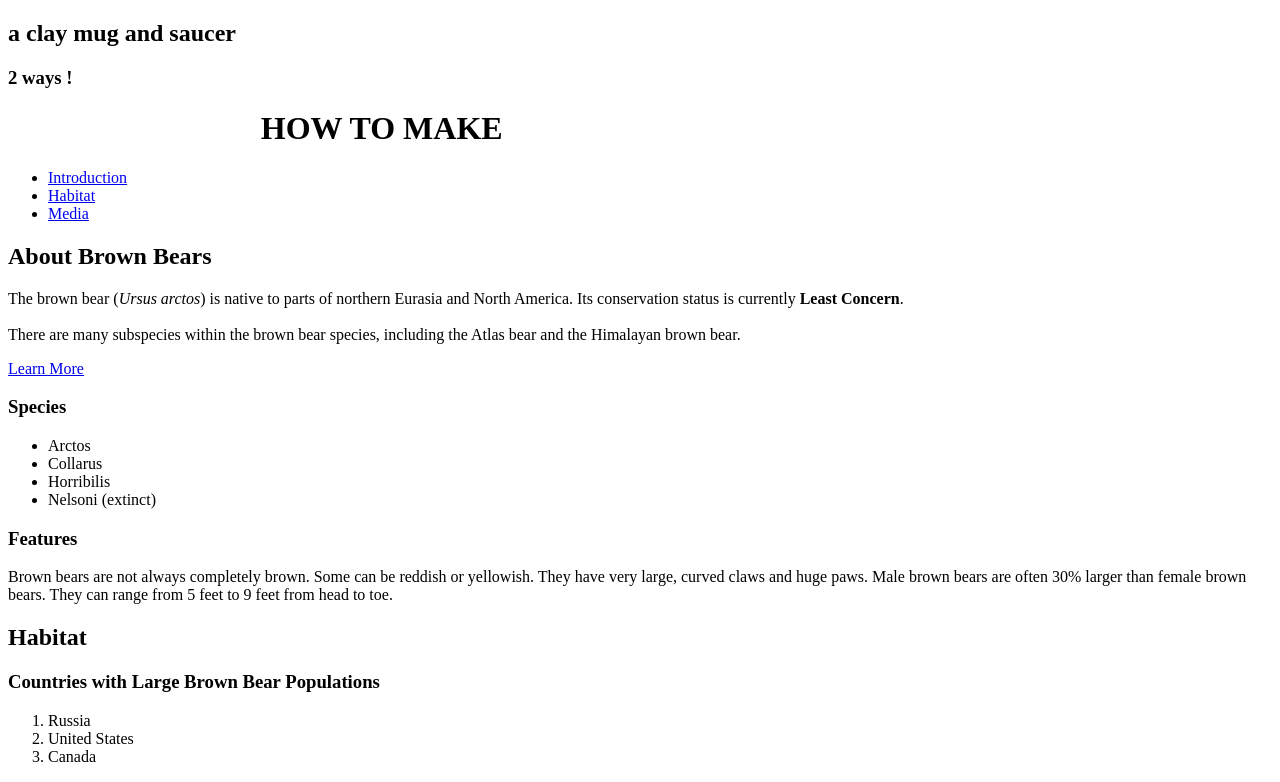
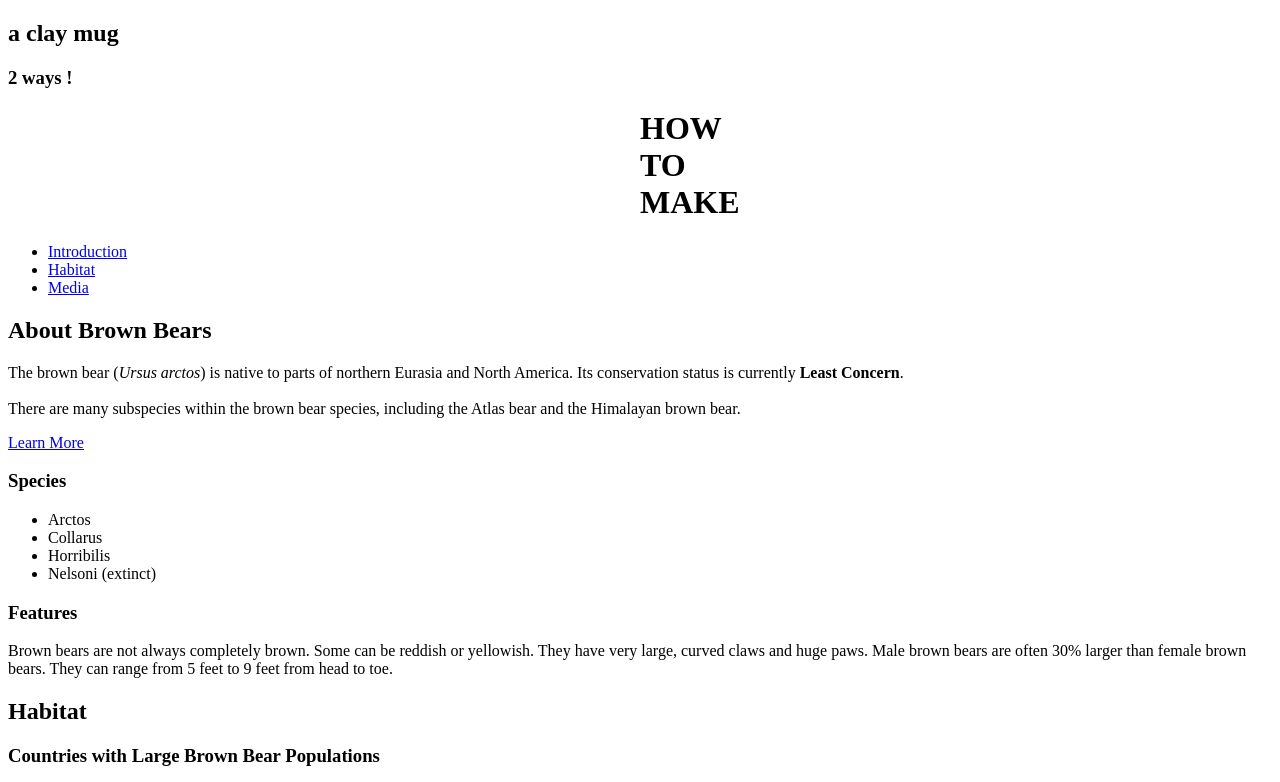
Before and after one commit to chani-moon/chani-moon.github.io, a plain HTML site: page index.html in a window 1280 px wide. Shown: the top 782 px of the page. Drawn offline with Linux system fonts and the light colour scheme.

Commit message:
Update index.html

```diff
--- a/index.html
+++ b/index.html
@@ -1,12 +1,12 @@
 <!DOCTYPE html>
 <html>
  <head>
- <title style="margin-left:20%; margin-right:20%;"> HOW TO MAKE </title>
- <h2> a clay mug and saucer </h2>
+ <title> ceramic mug tutorial</title>
+ <h2>a clay mug </h2>
  <h3> 2 ways !</h3>
 </head>
 <body>
- <h1 style="margin-left:20%; margin-right:20%;"> HOW TO MAKE </h1>
+ <h1 style="margin-left:50%; margin-right:50%;"> HOW TO MAKE </h1>
 <ul>
    <li><a href="#introduction">Introduction</a></li>
    <li><a href="#habitat">Habitat</a></li>
```
